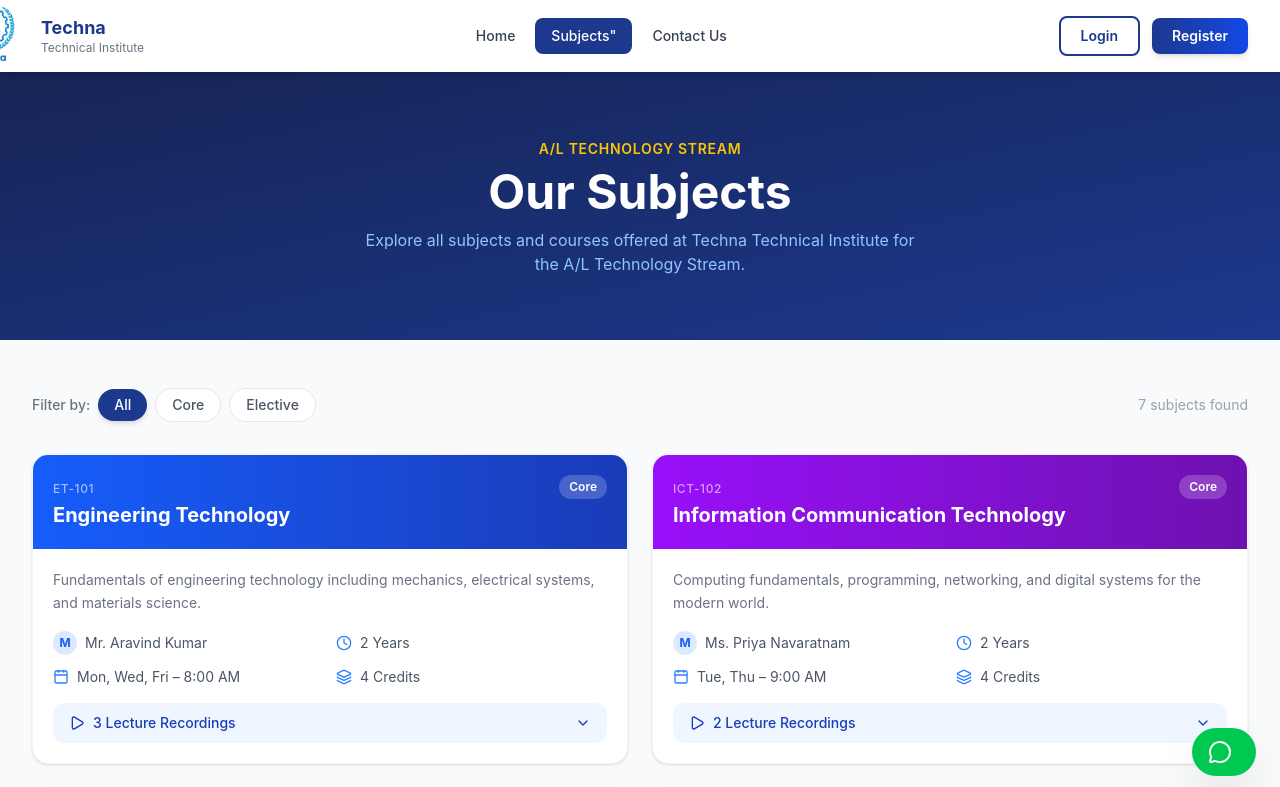
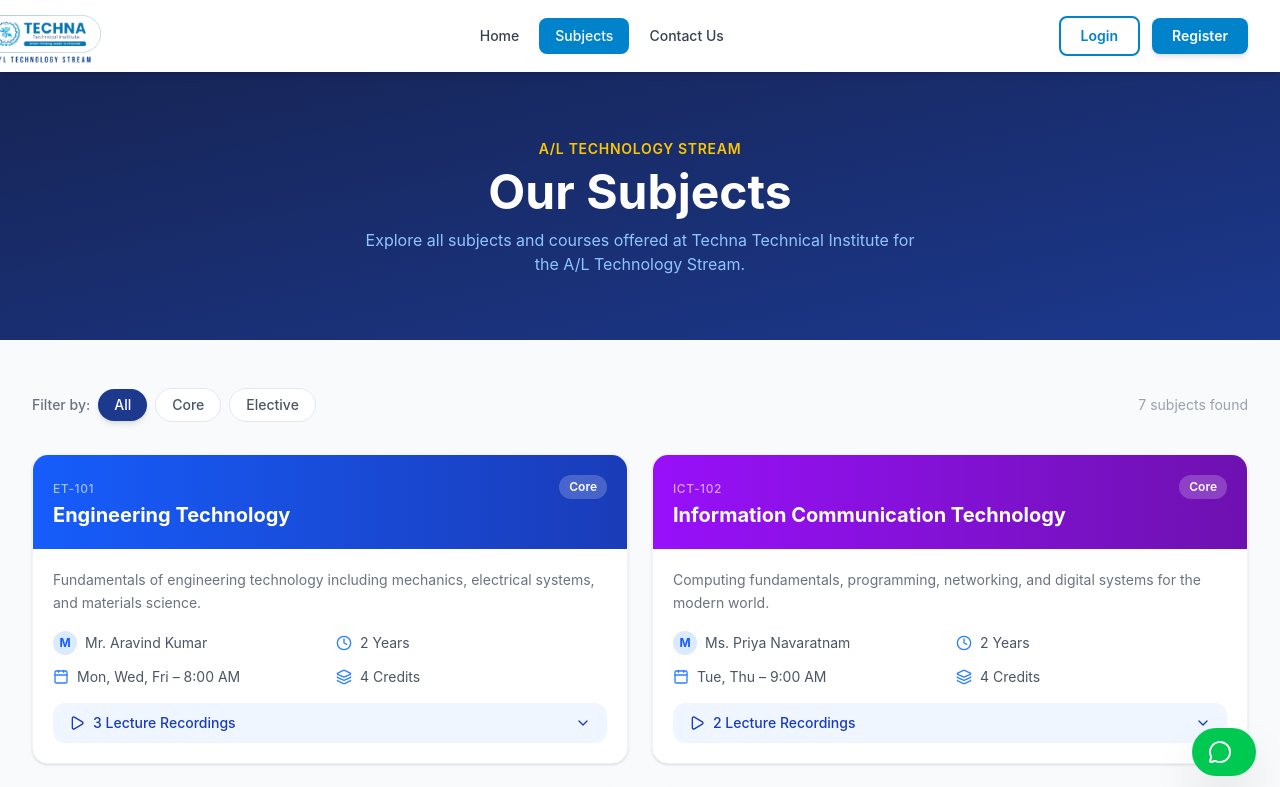
Before and after one commit to Neon-Labz/Techna-website-FE, a Next.js app: page /modules in a window 1280 px wide. Shown: the top 787 px of the page. Built offline with nearby package versions, Linux system fonts and the light colour scheme.

Commit message:
update logo to newlogo.png in header and payment receipt

```diff
--- a/src/api/auth.api.ts
+++ b/src/api/auth.api.ts
@@ -19,7 +19,7 @@ export type AuthApiResult = {
 
 export const registerStudent = async (formData: FormData): Promise<AuthApiResult> => {
   const response = await apiClient.post('/students/register', formData);
-  return response as unknown as AuthApiResult;
+  return response.data as unknown as AuthApiResult;
 };
 
 export const studentLogin = async (
@@ -31,7 +31,7 @@ export const studentLogin = async (
     password,
   });
 
-  return response as unknown as AuthApiResult;
+  return response.data as unknown as AuthApiResult;
 };
 
 export const getSession = async (token?: string): Promise<AuthApiResult> => {
@@ -39,5 +39,5 @@ export const getSession = async (token?: string): Promise<AuthApiResult> => {
     headers: token ? { Authorization: `Bearer ${token}` } : undefined,
   });
 
-  return response as unknown as AuthApiResult;
+  return response.data as unknown as AuthApiResult;
 };
--- a/src/components/dashboard/PaymentsSection.tsx
+++ b/src/components/dashboard/PaymentsSection.tsx
@@ -101,9 +101,6 @@ export default function PaymentsSection() {
 
       doc.setFont('helvetica', 'bold'); doc.setFontSize(32); doc.setTextColor(blue);
       doc.text('TECHNA', pageW / 2, 24, { align: 'center' });
-      doc.setFont('helvetica', 'normal'); doc.setFontSize(8); doc.setTextColor(darkBlue);
-      doc.text('Techna', 28, 41, { align: 'center' });
-      doc.text('Technical Institute', 28, 45, { align: 'center' });
       doc.setFontSize(10); doc.setTextColor(darkBlue);
       doc.text('A/L Technology Stream', pageW / 2, 34, { align: 'center' });
       doc.setFontSize(8); doc.setTextColor(textGray);
@@ -169,8 +166,20 @@ export default function PaymentsSection() {
     };
 
     const logo = new Image();
-    logo.src = '/logo copy.png';              // ← fixed: was /logo.png
-    logo.onload = () => { doc.addImage(logo, 'JPEG', 14, 10, 28, 28); buildPDF(); };
+    logo.src = '/newlogo.png';
+    logo.onload = () => {
+      // Neat, proportionate logo in its original top-left position
+      const maxBoxSize = 50;
+      const ratio = logo.naturalWidth && logo.naturalHeight ? logo.naturalWidth / logo.naturalHeight : 1;
+      let drawW = maxBoxSize;
+      let drawH = maxBoxSize / ratio;
+      if (drawH > maxBoxSize) {
+        drawH = maxBoxSize;
+        drawW = maxBoxSize * ratio;
+      }
+      doc.addImage(logo, 'PNG', 14, 10, drawW, drawH);
+      buildPDF();
+    };
     logo.onerror = () => buildPDF();
   };
 
--- a/src/components/shared/PublicHeader.tsx
+++ b/src/components/shared/PublicHeader.tsx
@@ -12,7 +12,7 @@ export default function PublicHeader() {
 
   const navLinks = [
     { label: 'Home', path: '/' },
-    { label: 'Subjects"', path: '/modules' },
+    { label: 'Subjects', path: '/modules' },
     { label: 'Contact Us', path: '/contact' },
   ];
 
@@ -22,13 +22,19 @@ export default function PublicHeader() {
     <header className="bg-white shadow-md sticky top-0 z-40">
       <div className="max-w-7xl mx-auto px-4 sm:px-6 lg:px-8">
   <div className="flex items-center justify-between h-18 py-3">
-    {/* Logo */}
-    <Link href="/" className="flex items-center gap-0 -ml-24">
-      <Image src="/logo copy.png" alt="Techna Logo" width={105} height={40} className="rounded-full" />
-      <div>
-        <p className="text-lg font-bold text-blue-900 leading-tight font-poppins">Techna</p>
-        <p className="text-xs text-gray-500 leading-tight">Technical Institute</p>
-      </div>
+    {/* Logo - sized per Figma spec: 208x208px, lifted -86px, offset 94px */}
+    <Link
+      href="/"
+      className="relative flex items-center z-50"
+      style={{ width: '208px', height: '208px', marginBottom: '-20px', marginLeft: '-95px' }}
+    >
+      <Image
+        src="/newlogo.png"
+        alt="Techna Logo"
+        fill
+        className="object-contain"
+        priority
+      />
     </Link>
 
           {/* Desktop Nav */}
@@ -39,8 +45,8 @@ export default function PublicHeader() {
                 href={link.path}
                 className={`px-4 py-2 rounded-lg text-sm font-medium transition-all duration-200 ${
                   isActive(link.path)
-                    ? 'bg-blue-900 text-white'
-                    : 'text-gray-700 hover:bg-blue-50 hover:text-blue-900'
+                    ? 'bg-[#0183CB] text-white'
+                    : 'text-gray-700 hover:bg-blue-50 hover:text-[#0183CB]'
                 }`}
               >
                 {link.label}
@@ -52,13 +58,13 @@ export default function PublicHeader() {
           <div className="hidden md:flex items-center gap-3">
             <button
               onClick={() => router.push('/login')}
-              className="px-5 py-2 text-sm font-semibold text-blue-900 border-2 border-blue-900 rounded-lg hover:bg-blue-50 transition-all duration-200"
+              className="px-5 py-2 text-sm font-semibold text-[#0183CB] border-2 border-[#0183CB] rounded-lg hover:bg-blue-50 transition-all duration-200"
             >
               Login
             </button>
             <button
               onClick={() => router.push('/register')}
-              className="px-5 py-2 text-sm font-semibold text-white bg-gradient-to-r from-blue-900 to-blue-700 rounded-lg hover:from-blue-800 hover:to-blue-600 transition-all duration-200 shadow-md"
+              className="px-5 py-2 text-sm font-semibold text-white bg-[#0183CB] rounded-lg hover:bg-[#0170ad] transition-all duration-200 shadow-md"
             >
               Register
             </button>
@@ -84,7 +90,7 @@ export default function PublicHeader() {
                   onClick={() => setMenuOpen(false)}
                   className={`px-4 py-2.5 rounded-lg text-sm font-medium transition-all ${
                     isActive(link.path)
-                      ? 'bg-blue-900 text-white'
+                      ? 'bg-[#0183CB] text-white'
                       : 'text-gray-700 hover:bg-blue-50'
                   }`}
                 >
@@ -94,13 +100,13 @@ export default function PublicHeader() {
               <div className="flex gap-2 mt-3 pt-3 border-t border-gray-100">
                 <button
                   onClick={() => { router.push('/login'); setMenuOpen(false); }}
-                  className="flex-1 py-2 text-sm font-semibold text-blue-900 border-2 border-blue-900 rounded-lg hover:bg-blue-50"
+                  className="flex-1 py-2 text-sm font-semibold text-[#0183CB] border-2 border-[#0183CB] rounded-lg hover:bg-blue-50"
                 >
                   Login
                 </button>
                 <button
                   onClick={() => { router.push('/register'); setMenuOpen(false); }}
-                  className="flex-1 py-2 text-sm font-semibold text-white bg-blue-900 rounded-lg hover:bg-blue-800"
+                  className="flex-1 py-2 text-sm font-semibold text-white bg-[#0183CB] rounded-lg hover:bg-[#0170ad]"
                 >
                   Register
                 </button>
```
Also changed, not shown: public/logo.jpeg (deleted), public/newlogo.png (added).
